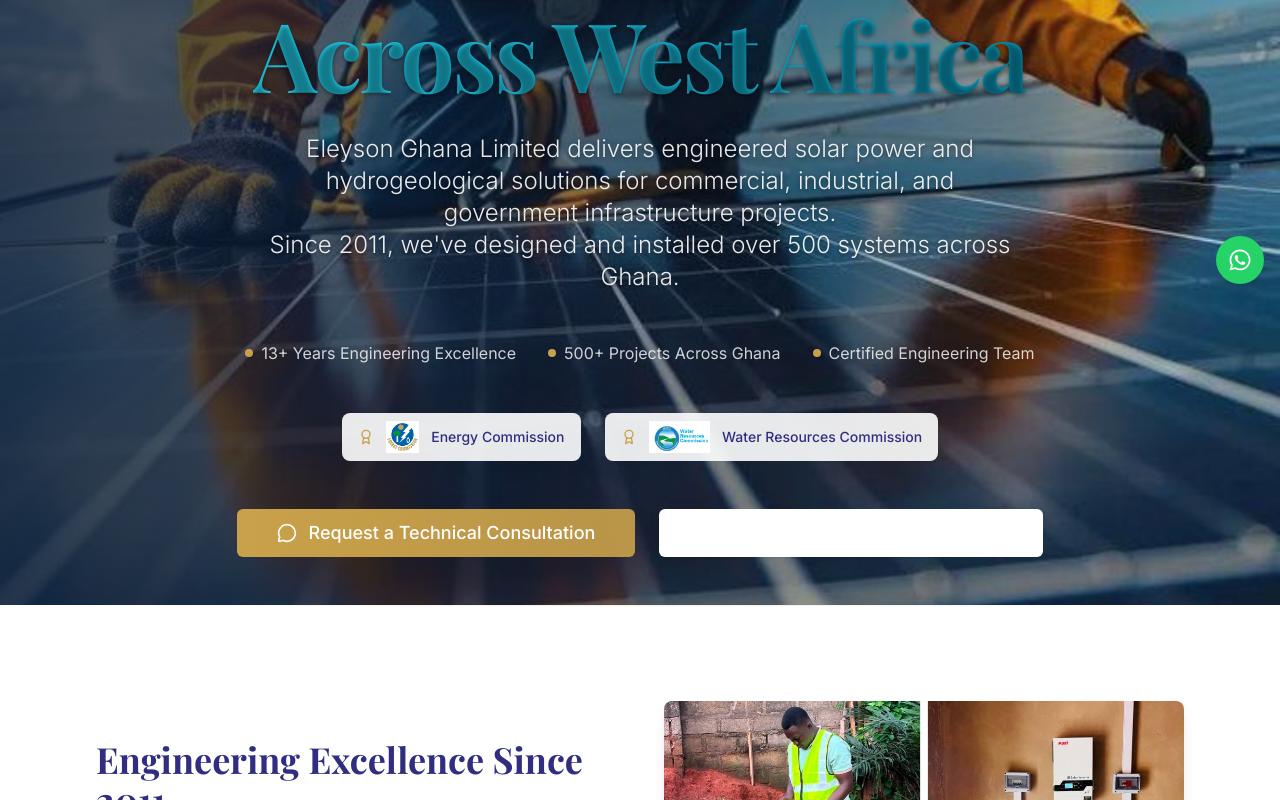
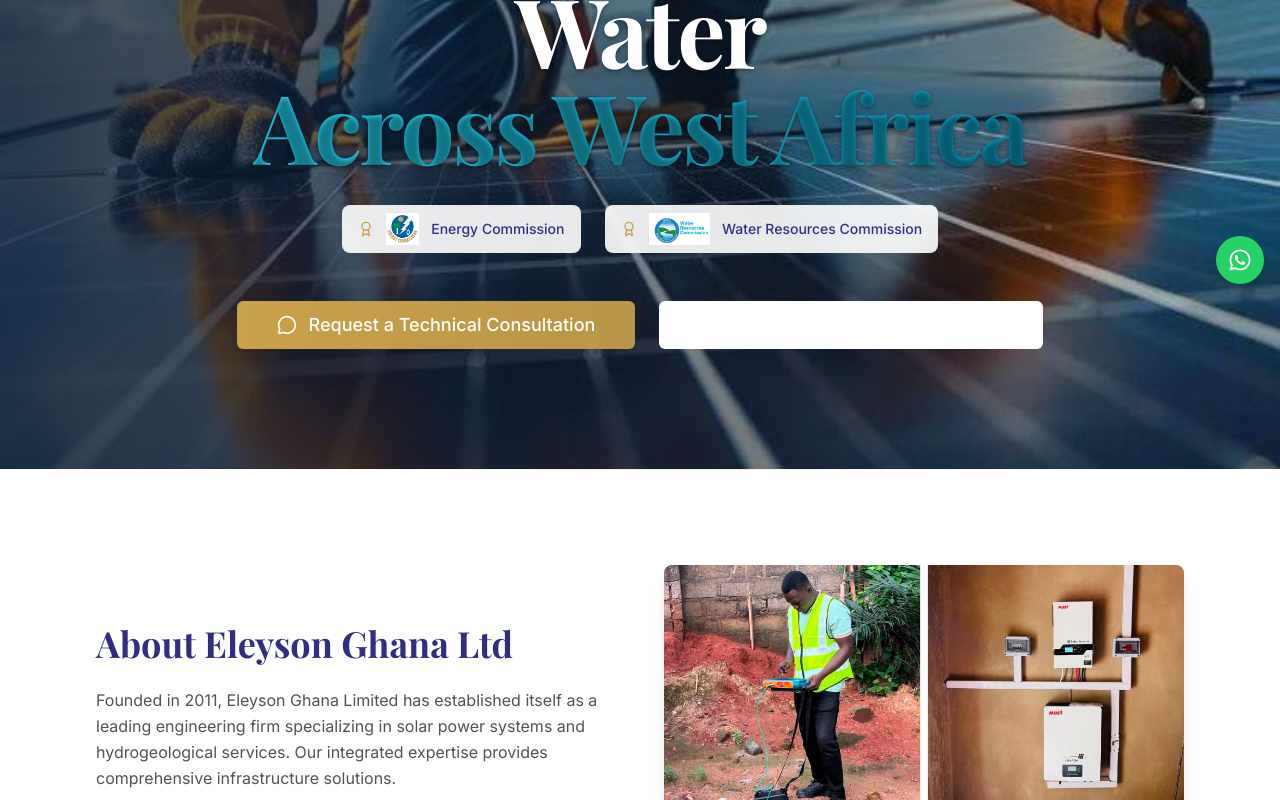
Before and after one commit to dromorongit/EleysonGh, a Next.js app: page / in a window 1280 px wide. Shown: the part 500-1300 px from the top of the page. Built offline with nearby package versions, Linux system fonts and the light colour scheme.

Commit message:
Homepage changes

```diff
--- a/src/app/about/page.tsx
+++ b/src/app/about/page.tsx
@@ -36,7 +36,7 @@ export default function AboutPage() {
                className="text-4xl md:text-5xl lg:text-6xl font-serif font-bold text-white mb-6 hero-text-shadow"
                variants={fadeInUp}
               >
-              Engineering Excellence Since 2011
+              About Eleyson Ghana Ltd
             </motion.h1>
               <motion.p
                  className="text-lg md:text-xl text-white/90 max-w-2xl mx-auto leading-relaxed hero-text-shadow"
--- a/src/app/page.tsx
+++ b/src/app/page.tsx
@@ -58,34 +58,6 @@ return (
               Engineering The Future of Energy & Water<br />
               <span className="bg-gradient-to-r from-energy-400 to-energy-600 bg-clip-text text-transparent hero-text-shadow">Across West Africa</span>
             </motion.h1>
-            <motion.p
-              className="text-xl md:text-2xl text-white/90 mb-12 max-w-3xl mx-auto leading-relaxed font-light hero-text-shadow"
-              variants={fadeInUp}
-            >
-              Eleyson Ghana Limited delivers engineered solar power and hydrogeological solutions
-              for commercial, industrial, and government infrastructure projects.
-              <br className="hidden md:block" />
-              Since 2011, we've designed and installed over 500 systems across Ghana.
-            </motion.p>
-
-            {/* Trust Indicators */}
-            <motion.div
-              className="flex flex-wrap justify-center gap-8 mb-12 text-sm md:text-base"
-              variants={fadeInUp}
-            >
-              <div className="flex items-center space-x-2 text-white/80">
-                <div className="w-2 h-2 bg-gold rounded-full" />
-                <span>13+ Years Engineering Excellence</span>
-              </div>
-              <div className="flex items-center space-x-2 text-white/80">
-                <div className="w-2 h-2 bg-gold rounded-full" />
-                <span>500+ Projects Across Ghana</span>
-              </div>
-              <div className="flex items-center space-x-2 text-white/80">
-                <div className="w-2 h-2 bg-gold rounded-full" />
-                <span>Certified Engineering Team</span>
-              </div>
-            </motion.div>
 
             {/* Certifications */}
             <motion.div
--- a/src/components/EngineeringExcellence.tsx
+++ b/src/components/EngineeringExcellence.tsx
@@ -23,7 +23,7 @@ export function EngineeringExcellence({
         >
           <motion.div variants={fadeInUp}>
             <h2 className="text-3xl md:text-4xl font-serif font-bold text-primary-900 mb-6">
-              Engineering Excellence Since 2011
+              About Eleyson Ghana Ltd
             </h2>
             <p className="text-secondary-600 mb-6 leading-relaxed">
               Founded in 2011, Eleyson Ghana Limited has established itself as a leading
```
